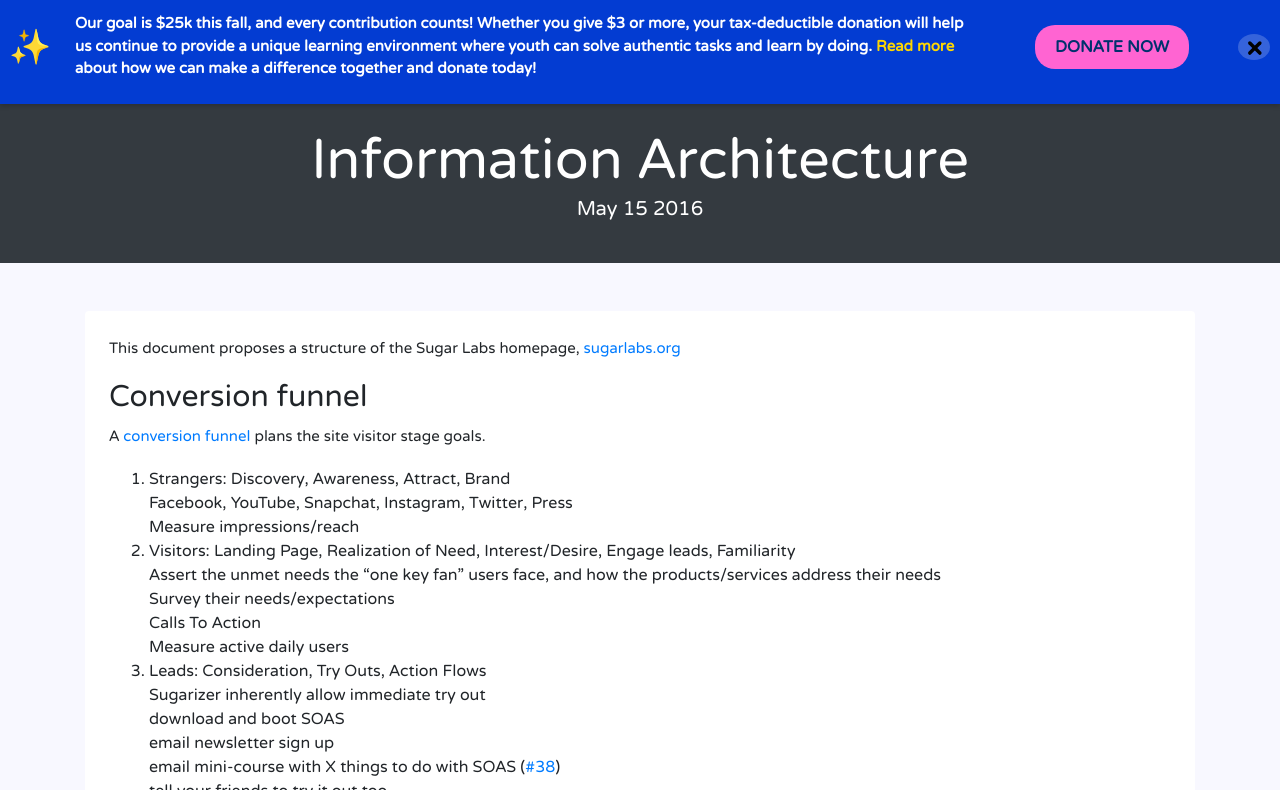
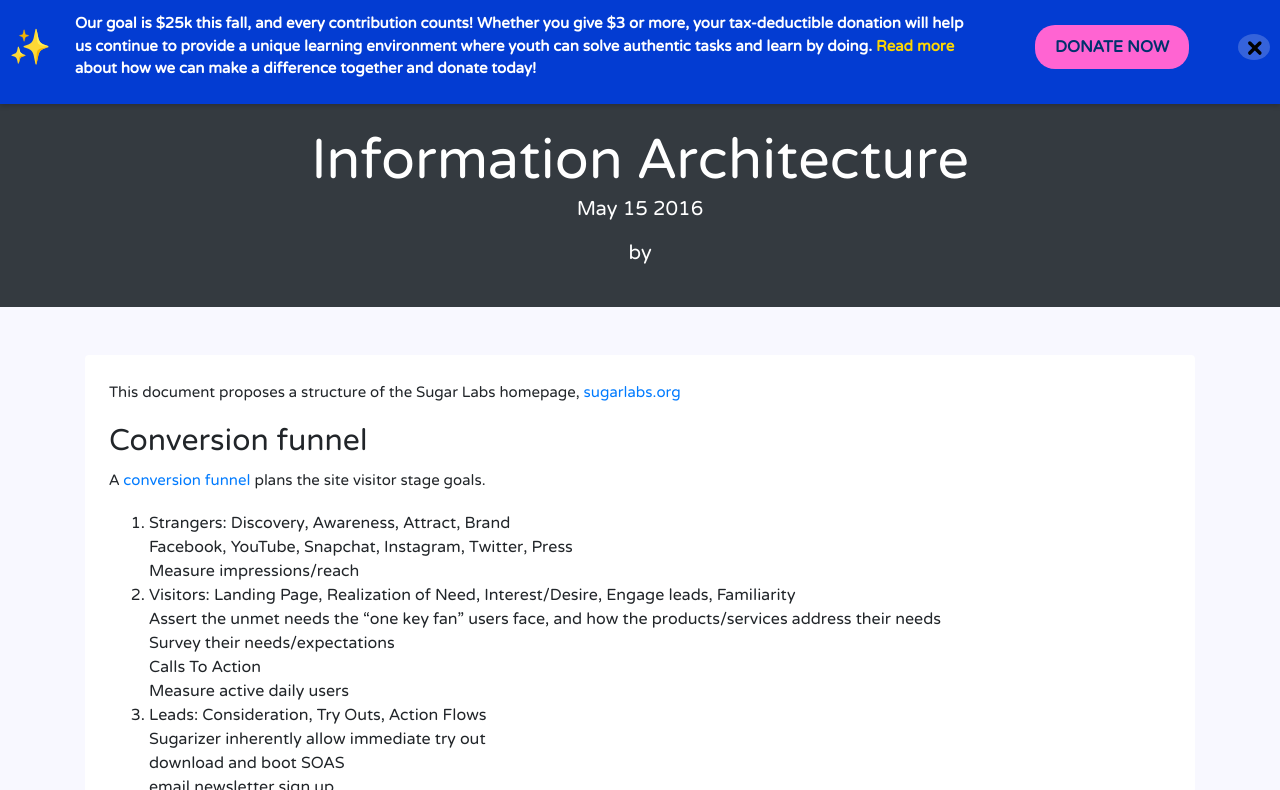
Before and after one commit to sugarlabs/www, a Jekyll site: the page built from STRUCTURE.md, in a window 1280 px wide and 900 px high, cut to the strip 110-900 px from the top of the window. Built offline with Jekyll 4.4.1, drawn with Linux system fonts in a browser that asks for light colours; some web fonts are replaced.

Commit message:
Added author name display to blog (#614)
Fixes #571

```diff
--- a/_layouts/post.html
+++ b/_layouts/post.html
@@ -6,21 +6,25 @@
     <div class="container text-center">
       <h1 class="display-4 mb-0">{{ page.title }}</h1>
       <p class="lead">{{ page.date | date: "%b %-d %Y" }}</p>
+
+      <!-- Author Display -->
+      <p class="lead">by <span class="fw-bold">{{ page.author }}</span></p>
     </div>
 </div>
 
- <!-- Content Section -->
+<!-- Content Section -->
 <div class="container my-5">
     <div class="bg-white p-4 rounded shadow-sm">
       {{ content }}
     </div>
 </div>
 
+<!-- Footer Section with Links -->
 <div class="bg-light py-4">
      <div class="container text-center">
       <p class="mb-2">
         <a href="/press" class="btn btn-outline-secondary btn-sm text-decoration-none">Return to press information</a>
-     </p>
+      </p>
       <p>
         <a href="/" class="btn btn-outline-secondary btn-sm text-decoration-none">Return to main page</a>
       </p>
--- a/community-news.html
+++ b/community-news.html
@@ -38,7 +38,10 @@
                 {% for post in site.categories.community limit:10 %}
                 <li class="listFont">
                     <a href="{{ post.url }}">{{ post.title }}</a>
-                    <i style="display: block;">{{ post.date | date: "%b %-d %Y" }}</i>
+                    <div>
+                        <span class="fw-bold me-3" style="font-size: 15px;">{{ post.author }}</span>
+                        <span class="text-muted" style="font-size: 12px;">{{ post.date | date: "%b %-d %Y" }}</span>
+                    </div>
                     <hr>
                 </li>
                 {% endfor %}
```
